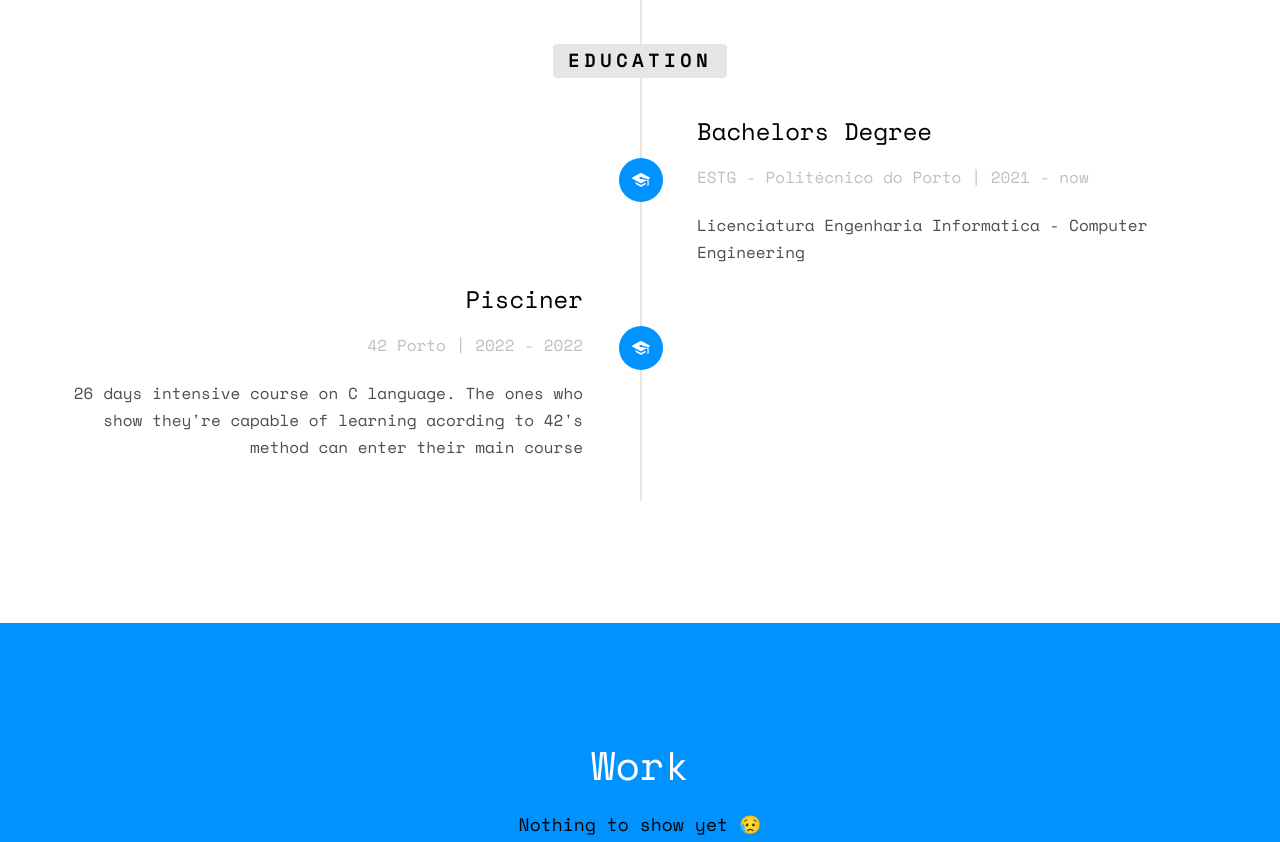
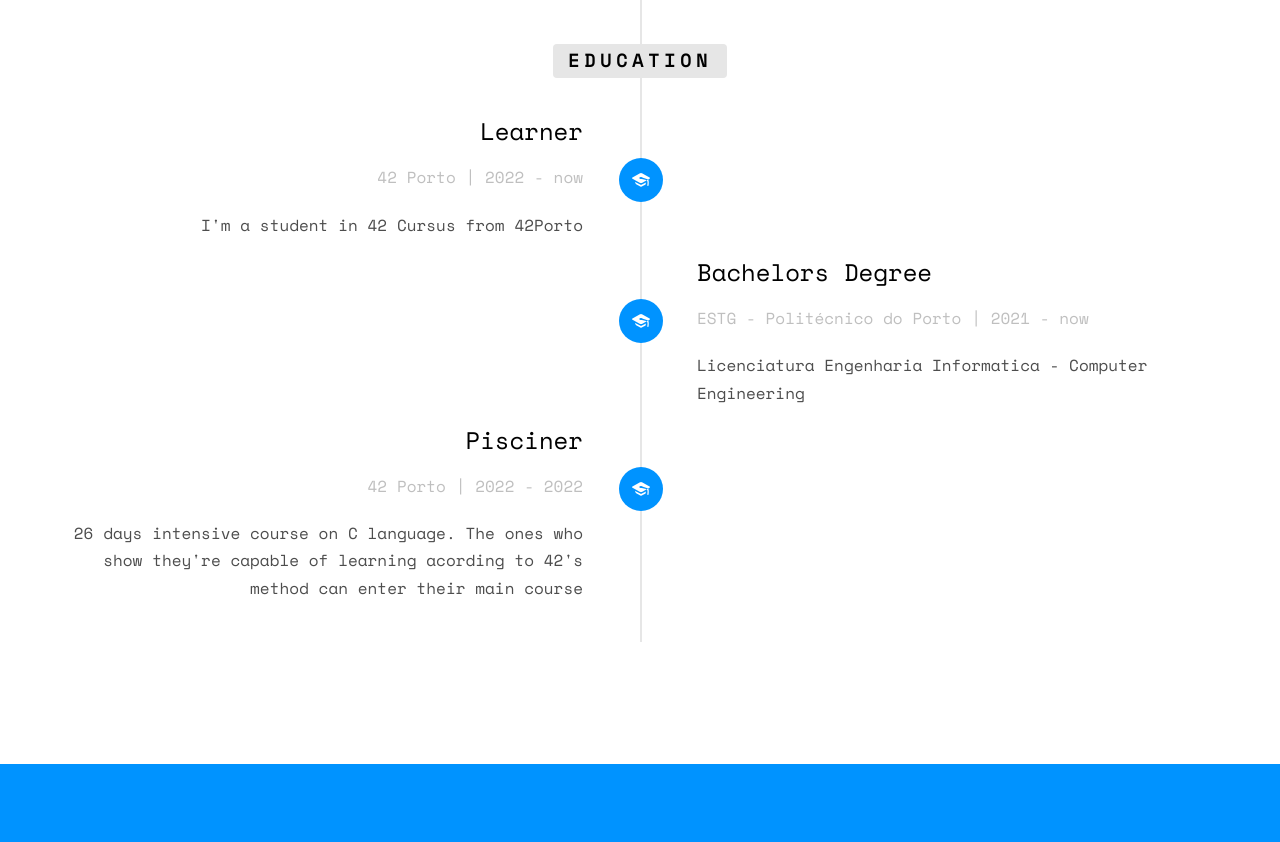
Before and after one commit to gucamelo/gucamelo.github.io, a plain HTML site: page index.html in a window 1280 px wide. Shown: the part 2939-3781 px from the top of the page. Drawn offline with nearby package versions, Linux system fonts and the light colour scheme; some packages are replaced by stand-ins of ours; no server answers; files whose address does not match are found by name.

Commit message:
Add 42 cursus to academic experience

```diff
--- a/index.html
+++ b/index.html
@@ -186,6 +186,18 @@
 						<br>
 						<li class="timeline-heading text-center animate-box">
 							<div><h3>Education</h3></div>
+						</li>
+						<li class="animate-box timeline-unverted">
+							<div class="timeline-badge"><i class="icon-graduation-cap"></i></div>
+							<div class="timeline-panel">
+								<div class="timeline-heading">
+									<h3 class="timeline-title">Learner</h3>
+									<span class="company">42 Porto | 2022 - now</span>
+								</div>
+								<div class="timeline-body">
+									<p>I'm a student in 42 Cursus from 42Porto</p>
+								</div>
+							</div>
 						</li>
 						<li class="timeline-inverted animate-box">
 							<div class="timeline-badge"><i class="icon-graduation-cap"></i></div>
```
